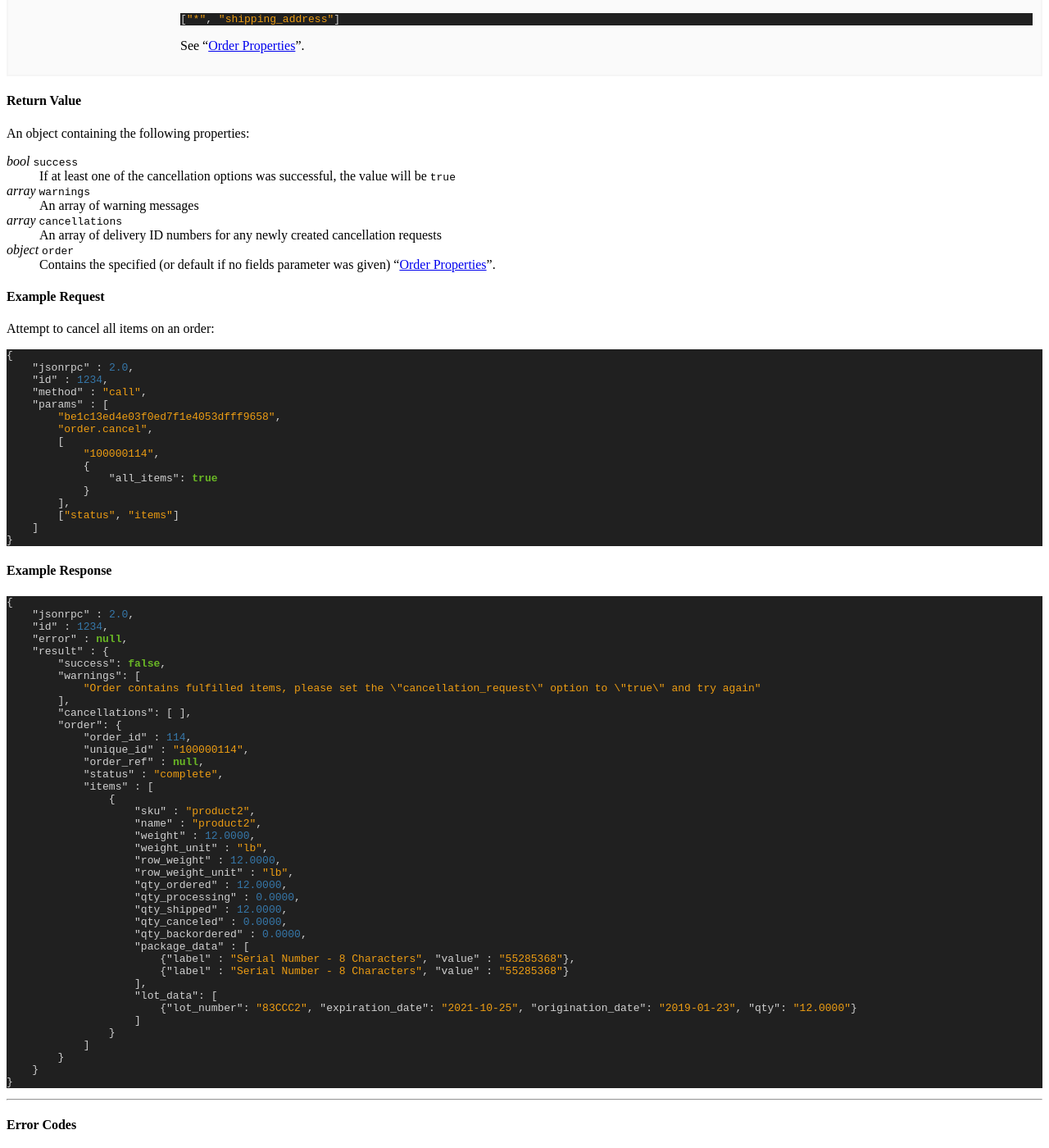
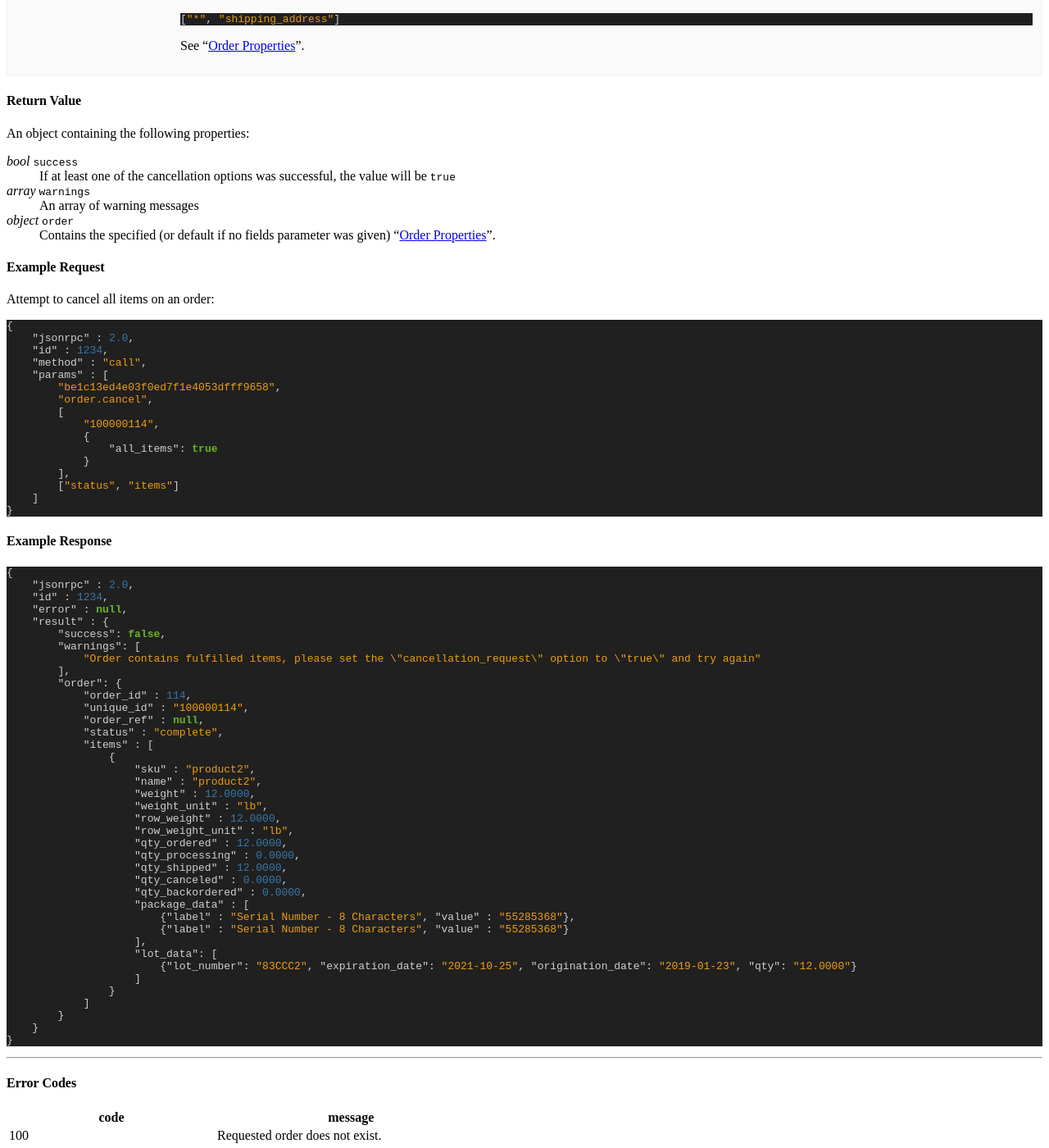
Before and after one commit to ShipStream/shipstream.github.io, a Jekyll site: the page built from _posts/2014-07-25-order.md, in a window 1280 px wide and 1400 px high, scrolled down 16641 px. Shown: the whole window at 82% size. Built offline with Jekyll 4.4.1, drawn with Linux system fonts in a browser that asks for light colours; a style sheet for code colours, icons or effects is not loaded.

Commit message:
Remove cancellations from order.cancel result

```diff
--- a/_posts/2014-07-25-order.md
+++ b/_posts/2014-07-25-order.md
@@ -1087,9 +1087,6 @@ _bool_ `success`
 _array_ `warnings`
 : An array of warning messages
 
-_array_ `cancellations`
-: An array of delivery ID numbers for any newly created cancellation requests
-
 _object_ `order`
 : Contains the specified (or default if no fields parameter was given) "[Order Properties](#order_properties)".
 
@@ -1129,7 +1126,6 @@ Attempt to cancel all items on an order:
         "warnings": [
             "Order contains fulfilled items, please set the \"cancellation_request\" option to \"true\" and try again"
         ],
-        "cancellations": [ ],
         "order": {
             "order_id" : 114,
             "unique_id" : "100000114",
```
